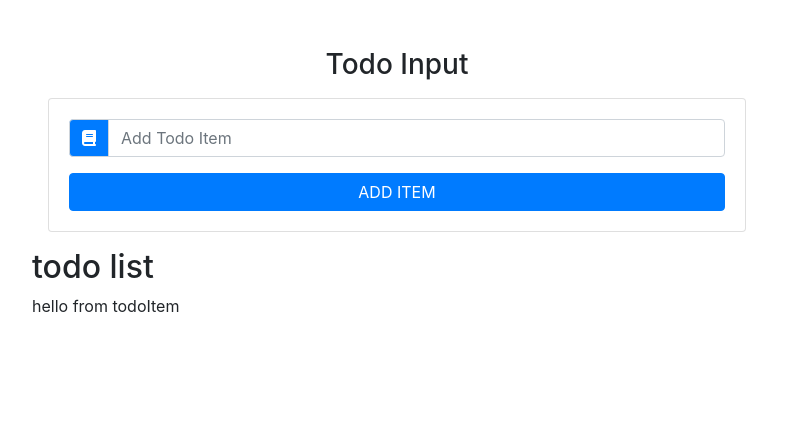
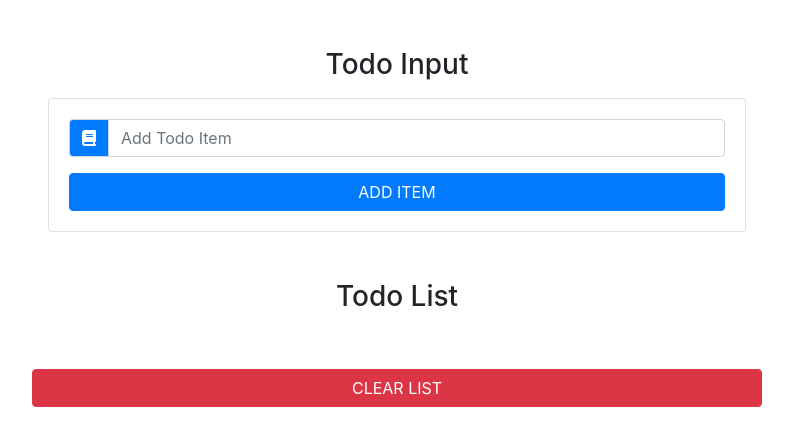
Before and after one commit to ibrahimaceylan/react-todo-list, a React (Create React App) app: page / in a window 1280 px wide. Shown: the top 446 px of the page, without its empty margins (243-1036 px from the left). Built offline with nearby package versions, Linux system fonts and the light colour scheme.

Commit message:
TodoList component has updated

```diff
--- a/src/components/TodoList.js
+++ b/src/components/TodoList.js
@@ -1,12 +1,30 @@
 import React, { Component } from 'react'
 import Item from './TodoItem'
+import TodoItem from './TodoItem'
 class TodoList extends Component {
   render() {
+    const {items, clearList, handleDelete, handleEdit} = this.props
     return (
-      <section>
-        <h2>todo list</h2>
-        <Item/>
-      </section>
+      <ul className="list-group my-5">
+        <h3 className="text-capitalize text-center"> todo list</h3>
+        {
+          items.map(item =>{
+            return(
+              <TodoItem
+                key={item.id}
+                title={item.title}
+                handleDelete={()=>handleDelete(item.id)}
+                handleEdit={()=> handleEdit(item.id)}
+              />
+            )
+          })
+        }
+        <button type="button"
+        className="btn btn-danger btn-block text-uppercase mt-5"
+        onClick={clearList}
+        >clear list</button>
+      </ul>
+
     )
   }
 }
```
